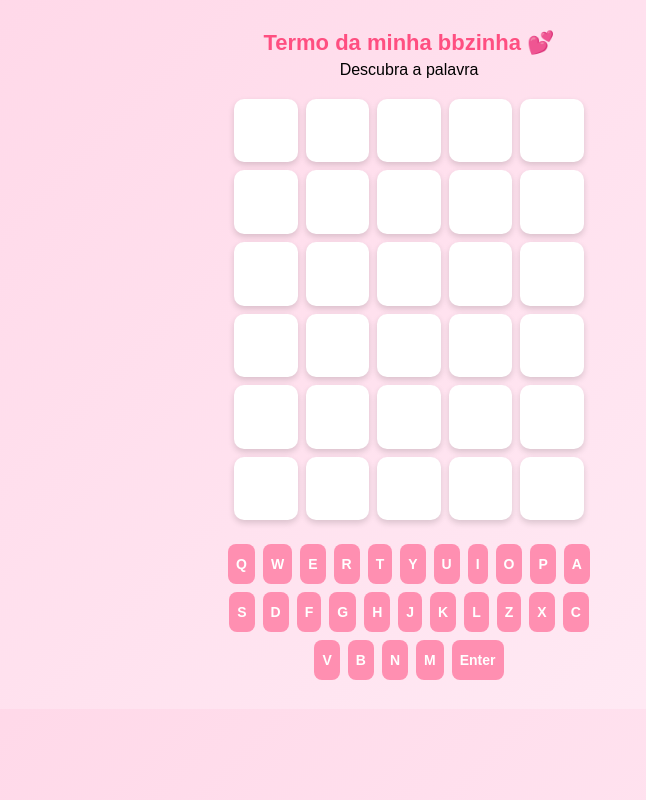
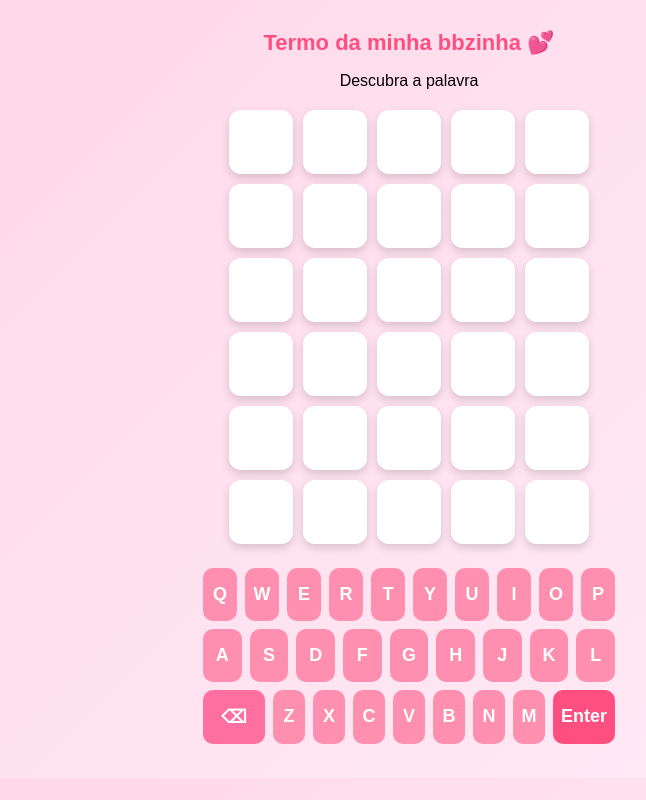
Before and after one commit to kakiyamaaaa/termobb, a Flask app: page / in a window 1280 px wide. Shown: the whole page, without its empty margins (231-877 px from the left). Run offline with Flask 3, Linux system fonts and the light colour scheme.

Commit message:
novo commit

```diff
--- a/app.py
+++ b/app.py
@@ -1,13 +1,24 @@
 from flask import Flask, render_template, request, jsonify
-import random
+import datetime
 
 app = Flask(__name__)
 
-palavras = ["teamo", "beijo", "bubia", "linda", "lilas"]
-palavra_secreta = random.choice(palavras)
+palavras = ["teamo", "beijo", "bubia", "linda", "lilas", "tesao","uniao","sonho","meiga",
+            "cuida","junto","perto","rosas","janta","noite"]
+
+def palavra_do_dia():
+    hoje = datetime.date.today()
+    base = datetime.date(2024, 1, 1)
+
+    dias = (hoje - base).days
+
+    return palavras[dias % len(palavras)]
+
 
 def verificar_palavra(tentativa):
+    palavra_secreta = palavra_do_dia()
     resultado = []
+
     for i, letra in enumerate(tentativa):
         if letra == palavra_secreta[i]:
             resultado.append("green")
@@ -15,16 +26,22 @@ def verificar_palavra(tentativa):
             resultado.append("yellow")
         else:
             resultado.append("gray")
+
     return resultado
+
 
 @app.route("/")
 def home():
     return render_template("index.html")
 
+
 @app.route("/verificar", methods=["POST"])
 def verificar():
     tentativa = request.json["tentativa"].lower()
+    palavra_secreta = palavra_do_dia()
+
     cores = verificar_palavra(tentativa)
+
     return jsonify({
         "cores": cores,
         "ganhou": tentativa == palavra_secreta
--- a/templates/index.html
+++ b/templates/index.html
@@ -20,63 +20,76 @@ h1 {
     margin-bottom: 5px;
 }
 
-p {
-    margin-top: 0;
-}
-
-/* GRID RESPONSIVO */
 #grid {
     display: grid;
     grid-template-columns: repeat(5, 1fr);
-    gap: 8px;
-    max-width: 350px;
+    gap: 10px;
+    max-width: 360px;
     margin: 20px auto;
 }
 
-/* CAIXAS */
 .box {
     aspect-ratio: 1 / 1;
-    border-radius: 10px;
+    border-radius: 12px;
     background: white;
-    font-size: 20px;
+    font-size: 22px;
     font-weight: bold;
     display: flex;
     justify-content: center;
     align-items: center;
-    box-shadow: 0 3px 6px rgba(0,0,0,0.15);
+    box-shadow: 0 4px 8px rgba(0,0,0,0.15);
 }
 
-/* TECLADO */
 #keyboard {
-    max-width: 400px;
-    margin: 10px auto;
+    max-width: 420px;
+    margin: 15px auto;
+}
+
+.keyboard-row {
+    display: flex;
+    justify-content: center;
 }
 
 .key {
-    padding: 12px 8px;
+    flex: 1;
+    min-width: 32px;
+    padding: 16px 0;
     margin: 4px;
     border: none;
-    border-radius: 8px;
+    border-radius: 10px;
     background: #ff8fb1;
     color: white;
     font-weight: bold;
-    font-size: 14px;
+    font-size: 18px;
+    touch-action: manipulation;
 }
 
-/* CORES */
+.enter {
+    flex: 2;
+    background: #ff4f81;
+}
+
+.backspace {
+    flex: 2;
+    background: #ff6f9f;
+}
+
 .green { background: #7ed957 !important; color: white; }
 .yellow { background: #ffd966 !important; }
-.gray { background: #bbb !important; }
+.gray {
+    background: #ddd !important;
+    color: transparent !important;
+    pointer-events: none;
+}
 
 button:active {
-    transform: scale(0.95);
+    transform: scale(0.92);
 }
 
-/* RESPONSIVO EXTRA */
 @media (max-width: 400px) {
     .key {
-        font-size: 12px;
-        padding: 10px 6px;
+        font-size: 16px;
+        padding: 14px 0;
     }
 }
 </style>
@@ -104,22 +117,56 @@ function criarGrid() {
 }
 
 function criarTeclado() {
-    let letras = "QWERTYUIOPASDFGHJKLZXCVBNM";
     let teclado = document.getElementById("keyboard");
 
-    letras.split("").forEach(l => {
+    let linhas = [
+        "QWERTYUIOP",
+        "ASDFGHJKL"
+    ];
+
+    linhas.forEach((linhaTexto) => {
+        let divLinha = document.createElement("div");
+        divLinha.className = "keyboard-row";
+
+        linhaTexto.split("").forEach(l => {
+            let btn = document.createElement("button");
+            btn.innerText = l;
+            btn.className = "key";
+            btn.id = "key-" + l.toLowerCase();
+            btn.onclick = () => digitar(l);
+            divLinha.appendChild(btn);
+        });
+
+        teclado.appendChild(divLinha);
+    });
+
+    // Linha final com Backspace + letras + Enter
+    let ultima = document.createElement("div");
+    ultima.className = "keyboard-row";
+
+    let back = document.createElement("button");
+    back.innerText = "⌫";
+    back.className = "key backspace";
+    back.onclick = apagar;
+
+    ultima.appendChild(back);
+
+    "ZXCVBNM".split("").forEach(l => {
         let btn = document.createElement("button");
         btn.innerText = l;
         btn.className = "key";
+        btn.id = "key-" + l.toLowerCase();
         btn.onclick = () => digitar(l);
-        teclado.appendChild(btn);
+        ultima.appendChild(btn);
     });
 
     let enter = document.createElement("button");
     enter.innerText = "Enter";
-    enter.className = "key";
+    enter.className = "key enter";
     enter.onclick = enviar;
-    teclado.appendChild(enter);
+
+    ultima.appendChild(enter);
+    teclado.appendChild(ultima);
 }
 
 function digitar(letra) {
@@ -129,10 +176,18 @@ function digitar(letra) {
     }
 }
 
+function apagar() {
+    if (tentativa.length > 0) {
+        tentativa = tentativa.slice(0, -1);
+        atualizar();
+    }
+}
+
 function atualizar() {
     let boxes = document.querySelectorAll(".box");
-    for (let i = 0; i < tentativa.length; i++) {
-        boxes[linha*5 + i].innerText = tentativa[i];
+
+    for (let i = 0; i < 5; i++) {
+        boxes[linha*5 + i].innerText = tentativa[i] || "";
     }
 }
 
@@ -146,11 +201,34 @@ async function enviar() {
     });
 
     let dados = await res.json();
-
     let boxes = document.querySelectorAll(".box");
 
     dados.cores.forEach((c, i) => {
         boxes[linha*5 + i].classList.add(c);
+    });
+
+    dados.cores.forEach((cor, i) => {
+        let letra = tentativa[i];
+        let tecla = document.getElementById("key-" + letra);
+        if (!tecla) return;
+
+        if (tecla.classList.contains("green")) return;
+
+        if (cor === "green") {
+            tecla.classList.remove("yellow", "gray");
+            tecla.classList.add("green");
+        } else if (cor === "yellow") {
+            if (!tecla.classList.contains("green")) {
+                tecla.classList.remove("gray");
+                tecla.classList.add("yellow");
+            }
+        } else if (cor === "gray") {
+            if (!tecla.classList.contains("green") &&
+                !tecla.classList.contains("yellow")) {
+                tecla.classList.add("gray");
+                tecla.disabled = true;
+            }
+        }
     });
 
     if (dados.ganhou) {
```
